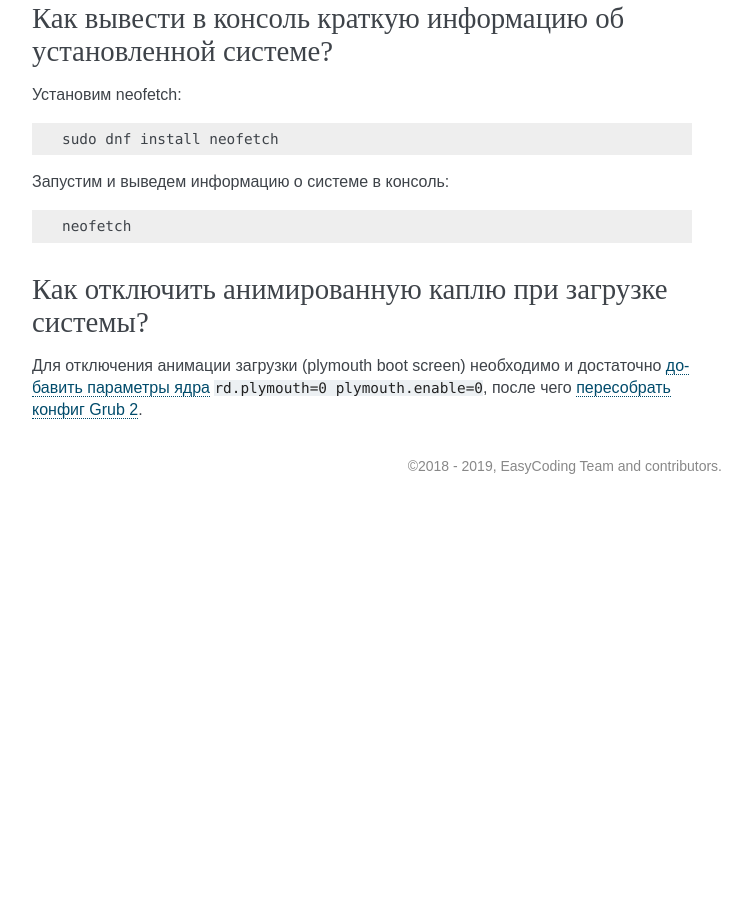
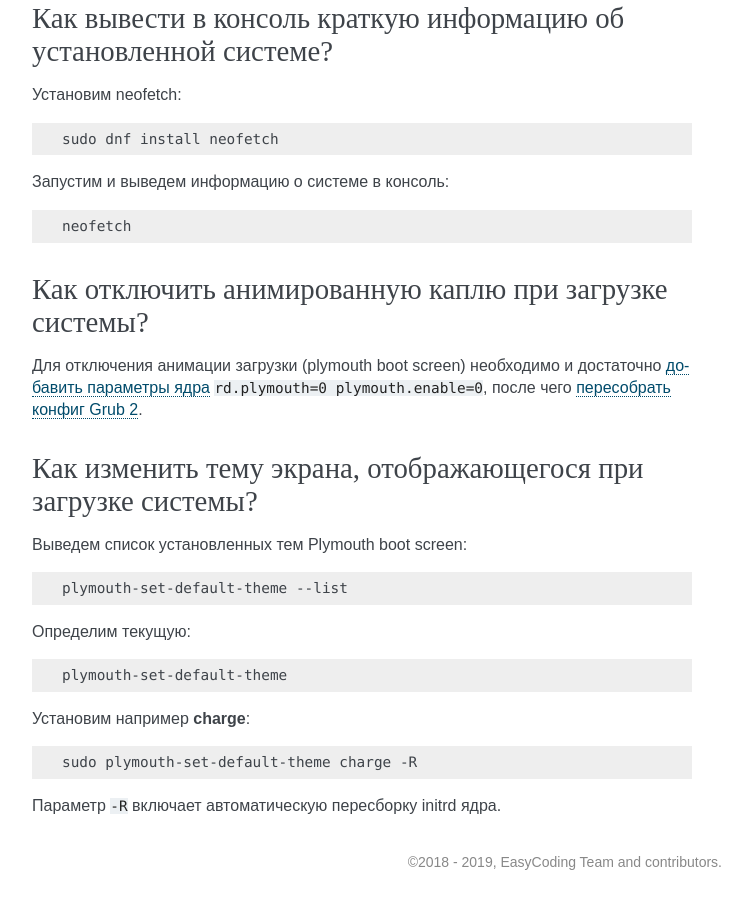
Before and after one commit to RussianFedora/FAQ, a Sphinx documentation site: the page built from source/using-system.rst, in a window 1280 px wide and 900 px high, scrolled down 13904 px. Shown: the whole window, without its empty margins (388-1137 px from the left). Built offline with Sphinx 7.4.7, drawn with Linux system fonts in a browser that asks for light colours; before the commit the page ends 14408 px from its top, so only the background shows below that; some of the changed text lies outside the part shown.

Commit message:
Added question about changing Plymouth themes.

```diff
--- a/source/using-system.rst
+++ b/source/using-system.rst
@@ -828,3 +828,29 @@ KDE предоставляет особый PAM модуль для автома
 ==========================================================
 
 Для отключения анимации загрузки (plymouth boot screen) необходимо и достаточно :ref:`добавить параметры ядра <kernelpm-perm>` ``rd.plymouth=0 plymouth.enable=0``, после чего :ref:`пересобрать конфиг Grub 2 <grub-rebuild>`.
+
+.. index:: boot, plymouth, theme
+.. _plymouth-themes:
+
+Как изменить тему экрана, отображающегося при загрузке системы?
+===================================================================
+
+Выведем список установленных тем Plymouth boot screen:
+
+.. code-block:: text
+
+    plymouth-set-default-theme --list
+
+Определим текущую:
+
+.. code-block:: text
+
+    plymouth-set-default-theme
+
+Установим например **charge**:
+
+.. code-block:: text
+
+    sudo plymouth-set-default-theme charge -R
+
+Параметр ``-R`` включает автоматическую пересборку initrd ядра.
```
